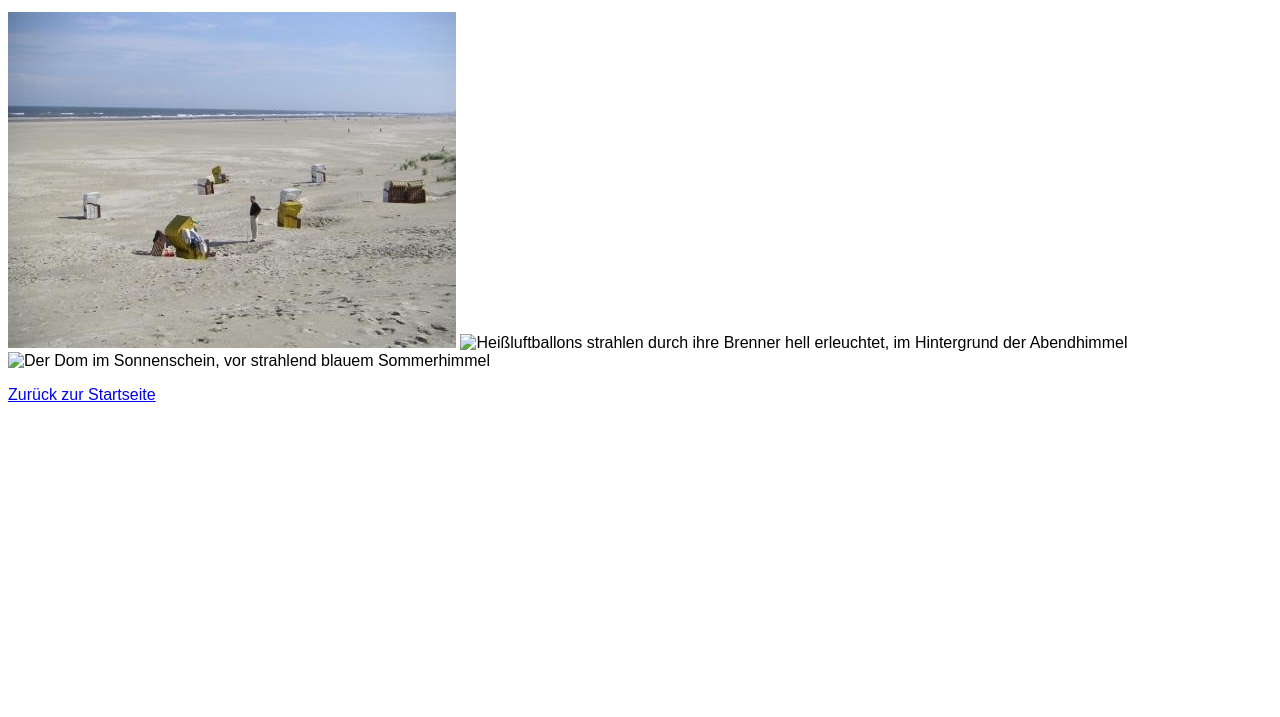
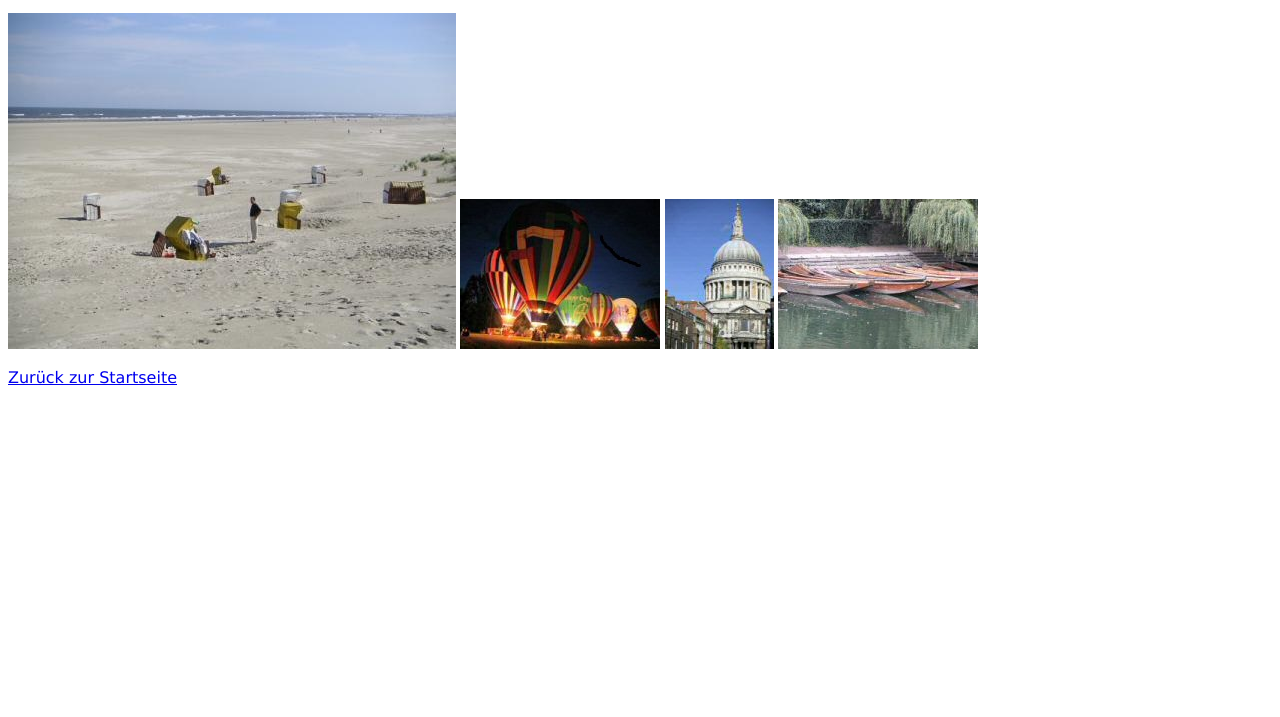
Before and after one commit to dwolf42/webdev_school, a plain HTML site: page 04_Erste optische Anpassungen mit CSS/Uebung04/ausfluege.html in a window 1280 px wide. Shown: the part 83-800 px from the top of the page. Drawn offline with Linux system fonts and the light colour scheme.

Commit message:
fix: colors and images

```diff
--- a/04_Erste optische Anpassungen mit CSS/Uebung04/ausfluege.html
+++ b/04_Erste optische Anpassungen mit CSS/Uebung04/ausfluege.html
@@ -3,34 +3,25 @@
 <head>
     <meta charset="utf-8">
     <title>Hotel Vallora - Ausflüge</title>
-    <link href="vallorastyles.css" ,
-          rel="stylesheet">
-
+    <link rel="stylesheet"
+          href="vallorastyles.css">
 </head>
 
 <body>
 <h1>Ausflüge</h1>
 <p>Mögliche Tagesausflüge werden hier beschrieben.</p>
 <img src="strand.jpg"
-     alt="Sandstrand mit Strandkörben, im Hintergrund Meer und blauer Himmel"
-     titel="Erholung am Strand"
->
+     alt="Sandstrand mit Strandkörben, im Hintergrund Meer und blauer Himmel">
 
-<img src="./bilder/ballon.jpg"
+<img src="ballon.jpg"
      alt="Heißluftballons strahlen durch ihre Brenner hell erleuchtet, im Hintergrund
-     der Abendhimmel"
-     titel="Heißluftballone"
->
+     der Abendhimmel">
 
-<img src="/bilder/dom.jpg"
-     alt="Der Dom im Sonnenschein, vor strahlend blauem Sommerhimmel"
-     titel="Das Stadtwahrzeichnen der Dom"
->
+<img src="dom.jpg"
+     alt="Der Dom im Sonnenschein, vor strahlend blauem Sommerhimmel">
 
-<img src="/bilder/boote.jpg"
-     alt=""
->
-
+<img src="boote.jpg"
+     alt="Boote liegen an einem Anleger">
 
 <p><a href="index.html">Zurück zur Startseite</a></p>
 </body>
--- a/04_Erste optische Anpassungen mit CSS/Uebung04/vallorastyles.css
+++ b/04_Erste optische Anpassungen mit CSS/Uebung04/vallorastyles.css
@@ -1,9 +1,9 @@
 body {
-    font-family: Arial;
+    font: 400 14px "Lucida Grande", Helvetica, Arial, sans-serif;
 }
 
 p {
-    color: #003366;
+    color: #73564d;
     font-size: 16px;
 }
 
```
Also changed, not shown: 04_Erste optische Anpassungen mit CSS/Uebung04/index.html (+2 -0 lines), 04_Erste optische Anpassungen mit CSS/Uebung04/wegweiser.html (+3 -1 lines), 04_Erste optische Anpassungen mit CSS/Uebung04/ballon.jpg (added), 04_Erste optische Anpassungen mit CSS/Uebung04/boote.jpg (added), 04_Erste optische Anpassungen mit CSS/Uebung04/dom.jpg (added).
